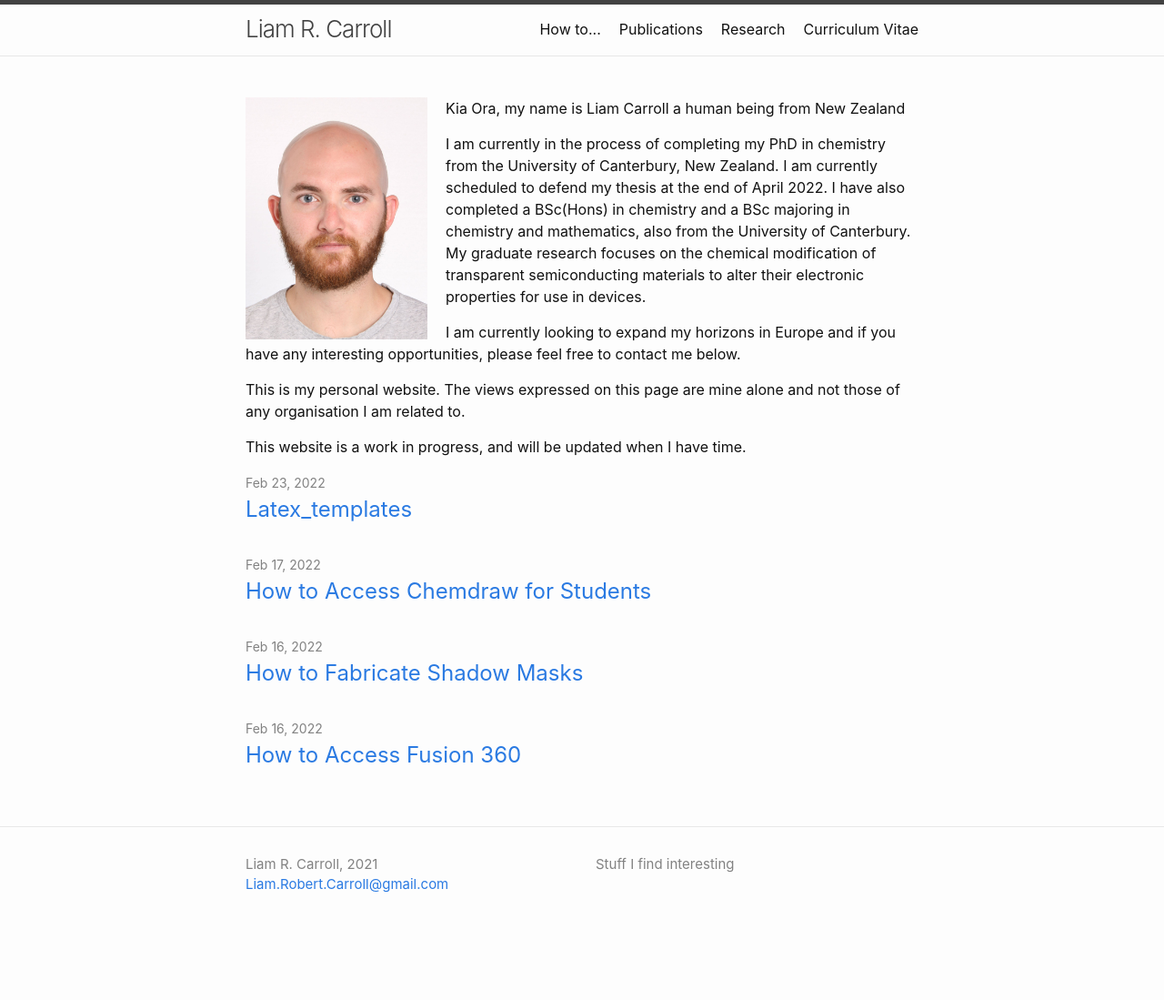
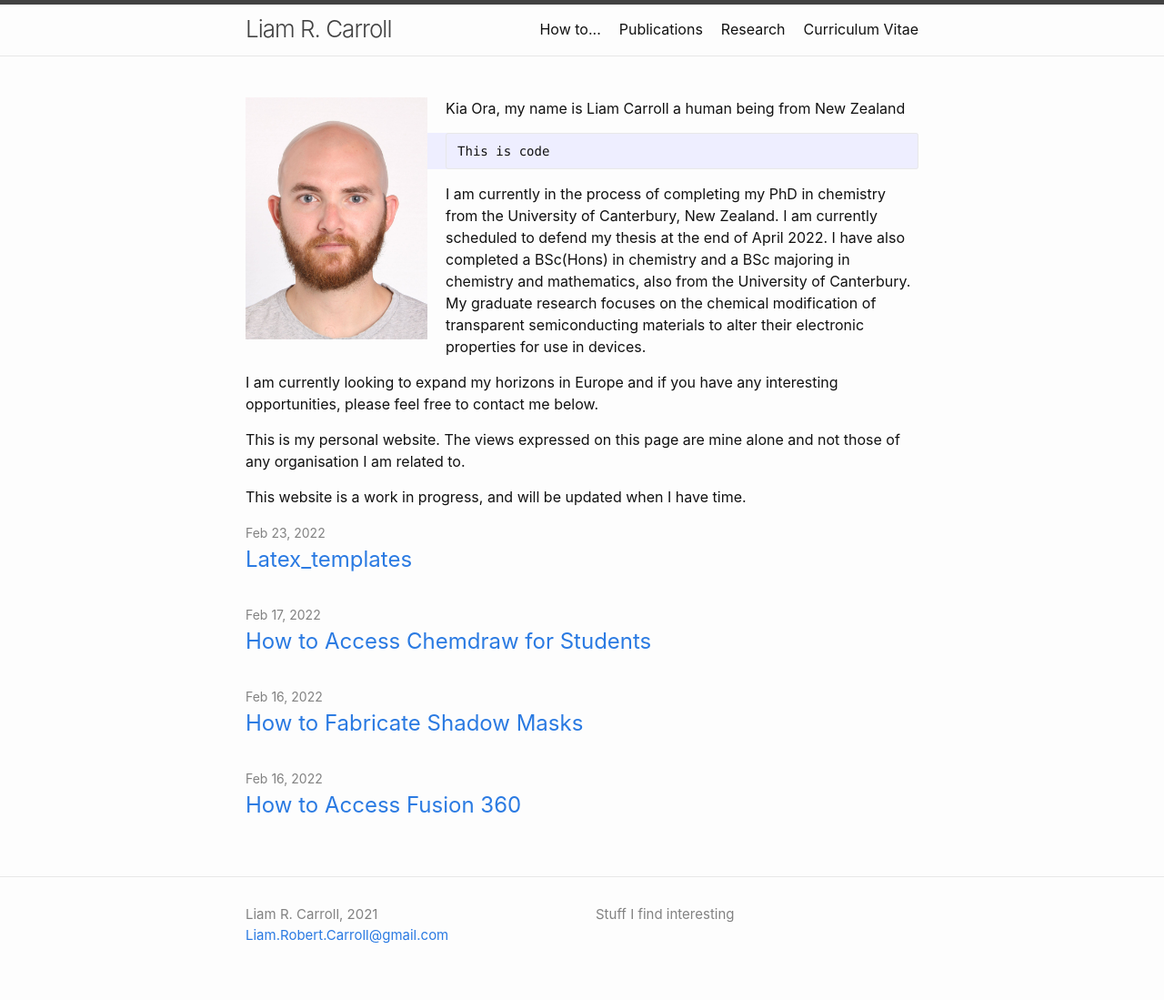
Before and after one commit to LRCarroll/LRCarroll, a Jekyll site: the page built from index.md, in a window 1280 px wide. Shown: the whole page at 91% size. Built offline with Jekyll 4.4.1, drawn with Linux system fonts in a browser that asks for light colours; before the commit the page ends 1044 px from its top, so only the background shows below that.

Commit message:
Reupload

````diff
--- a/index.md
+++ b/index.md
@@ -6,6 +6,10 @@ layout: home
 
 Kia Ora, my name is Liam Carroll a human being from New Zealand
 
+```
+This is code
+```
+
 <p>I am currently in the process of completing my PhD in chemistry from the University of Canterbury, New Zealand. I am currently scheduled to defend my thesis at the end of April 2022. I have also completed a BSc(Hons) in chemistry and a BSc majoring in chemistry and mathematics, also from the University of Canterbury. My graduate research focuses on the chemical modification of transparent semiconducting materials to alter their electronic properties for use in devices.</p>
 
 I am currently looking to expand my horizons in Europe and if you have any interesting opportunities, please feel free to contact me below.
````
